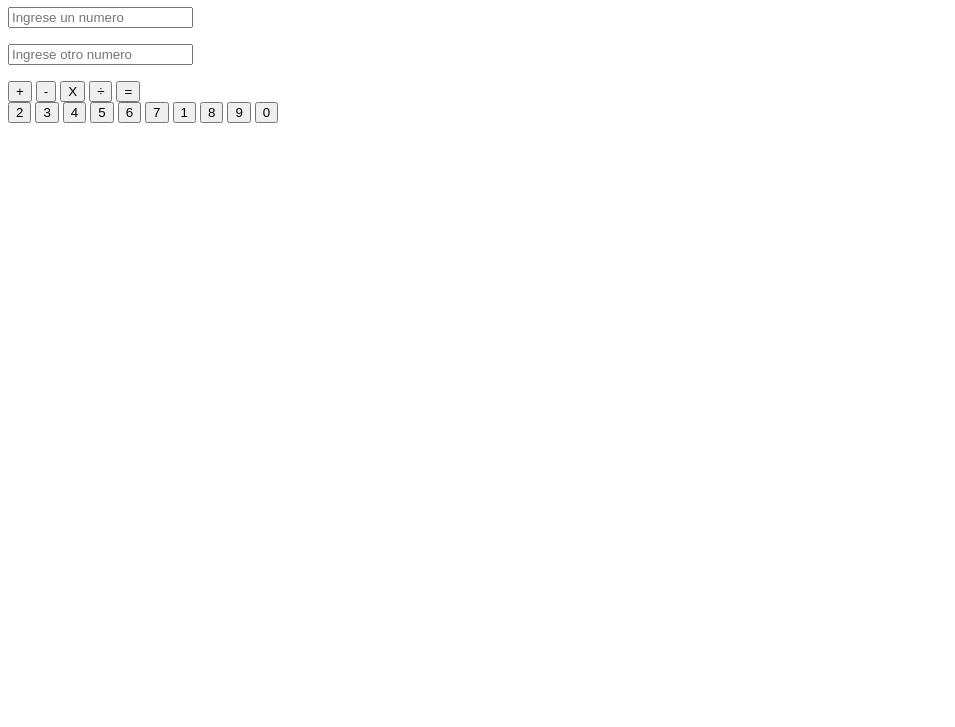
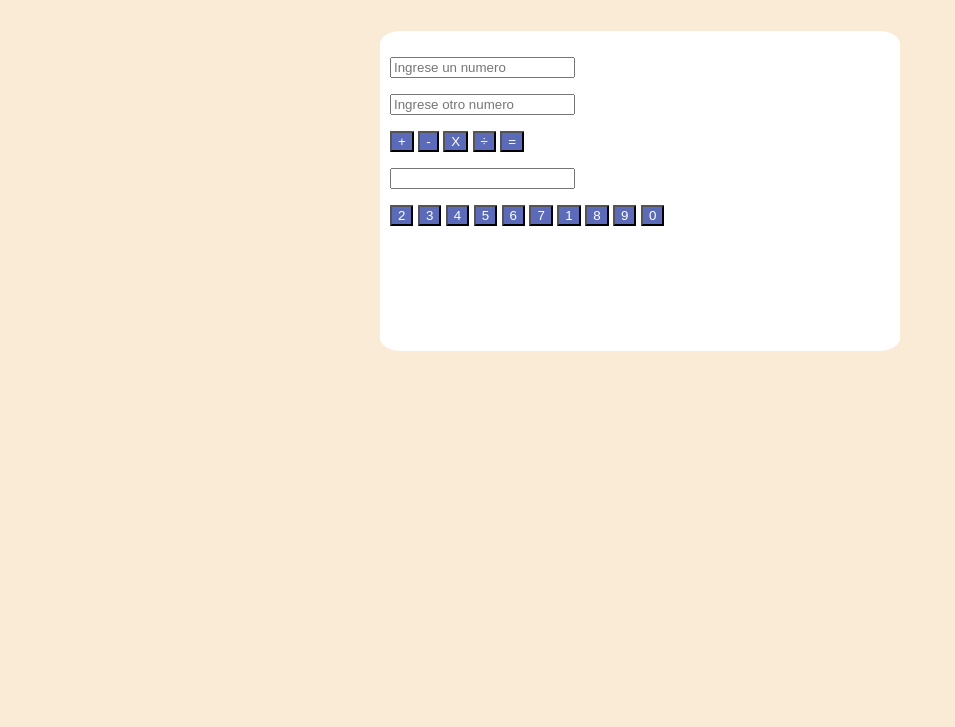
Before and after one commit to stephanie-rondal/Proyecto-Software-LabDeCompu, a plain HTML site: page home.html in a window 1280 px wide. Shown: the part 73-800 px from the top of the page, without its empty margins (0-955 px from the left). Drawn offline with Linux system fonts and the light colour scheme.

Commit message:
JS del index y parte de JS de archivo home

```diff
--- a/home.html
+++ b/home.html
@@ -3,21 +3,36 @@
 <head>
     <meta charset="UTF-8">
     <meta name="viewport" content="width=device-width, initial-scale=1.0">
+    <link rel="stylesheet" href="style.css">
+    <script src="sript.js"></script>
     <title>Document</title>
 </head>
 <body>
-    <div><h1>Calculadora de Operaciones Aritméticas</h1></div>
-    <div>
-        <p><input type="text" class="num1" placeholder="Ingrese un numero"></p>
-        <p><input type="text" class="num2" placeholder="Ingrese otro numero"></p>
+    <section class="layout">
+    <div class="header">
+        <h1>Calculadora de Operaciones Aritméticas</h1>
+    </div>
+    <br>
+    <div class="main">
+        <!--Entradas-->
+        <p><input type="number" id="numero1" placeholder="Ingrese un numero"></p>
+        <p><input type="number" id="numero2" placeholder="Ingrese otro numero"></p>
+
         <!--Botones de operaciones-->
-        <button>+</button>
-        <button>-</button>
-        <button>X</button>
-        <button>÷</button>
-        <button>=</button>
+        <button onclick="seleccionarOperacion('suma')">+</button>
+        <button onclick="seleccionarOperacion('resta')">-</button>
+        <button type="button" onclick="seleccionarOperacion('producto')">X</button>
+        <button onclick="seleccionarOperacion('cociente')">÷</button>
+
+        <!--Botón de resultado-->
+        <button type="button" onclick="operar()">=</button>
+        <!--Impresión de resultado-->
+        <p><input type="text" id="resultado" readonly></p>
+
+
+
         <!--Botones de numeros-->
-
+        <!--Pendiente en js...-->
         <div>
             <button>2</button>
             <button>3</button>
@@ -31,6 +46,7 @@
             <button>0</button>
         </div>
     </div>
+    </section>
 
 </body>
 </html>
--- a/sript.js
+++ b/sript.js
@@ -0,0 +1,42 @@
+
+// FUNCION DE VALIDACION SEGÚN LOS DATOS INGRESADOS
+function validar(){
+    let usuario=document.getElementById("usuario").value;
+    let clave=document.getElementById("clave").value;
+
+    if (usuario=="usuario" && clave=="1234"){
+        alert("logueado");
+        window.location.href="/home.html";
+
+    }else{
+        alert("Intente de nuevo")
+    }
+
+}
+
+// FUNCION DE SELECCIÓN DE OPERACIÓN SEGÚN LOS BOTONES
+let operacionSeleccionada = "";
+function seleccionarOperacion(op) {
+    operacionSeleccionada = op;
+}
+
+// FUNCIÓN DE OPERACIONES ARITMÉTICAS SEGÚN SELECCIÓN
+function operar() {
+    let numero1 = parseInt(document.getElementById("numero1").value);
+    let numero2 = parseInt(document.getElementById("numero2").value);
+    let resultado;
+
+    if (operacionSeleccionada == "suma") {
+    resultado = numero1 + numero2;
+    } else if (operacionSeleccionada == "resta") {
+        resultado = numero1 - numero2;
+    } else if (operacionSeleccionada == "producto") {
+        resultado = numero1 * numero2;
+    } else if (operacionSeleccionada == "cociente") {
+        resultado =  numero1 / numero;
+    } else {
+        resultado = "Operación no seleccionada";
+    }
+
+    document.getElementById("resultado").value = resultado;
+}
--- a/style.css
+++ b/style.css
@@ -1,11 +1,28 @@
-.body{
-    background-color: bisque;
+body{
+    font-family: Arial, Helvetica, sans-serif;
+    background-color: antiquewhite;
     display: flex;
     justify-content: center;
+    ;
+
 }
 
-.inicio2{
+
+h1{
+    text-align: center;
+}
+
+.main{
     background-color: white;
     width: 500px;
-    height: 500px;
+    height: 300px;
+    padding: 10px;
+    margin: 10px;
+    border-radius: 4%;
 }
+
+button{
+    border-radius: 4%;
+    color: white;
+    background-color: rgb(91, 107, 186);
+}
```
Also changed, not shown: index.html (+16 -5 lines).
